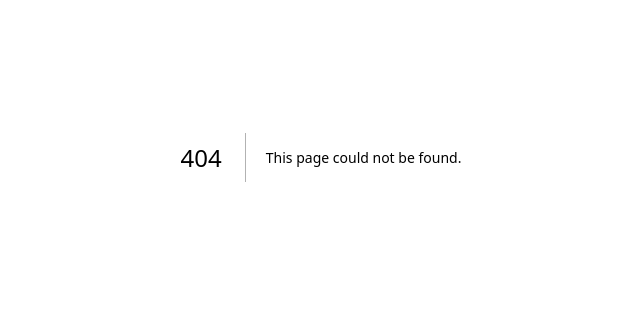
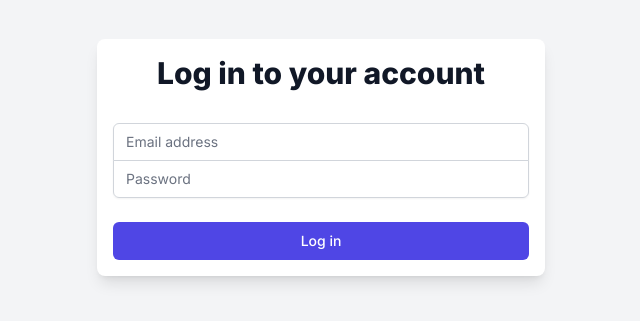
Before and after one commit to Johnmel15/dayscribe, a Next.js app: page / in a window 1280 px wide. Before the commit this address had no page. Shown: the part 243-564 px from the top of the page, without its empty margins (319-959 px from the left). Built offline with nearby package versions, Linux system fonts and the light colour scheme.

Commit message:
remove logout

```diff
--- a/app/logs/page.tsx
+++ b/app/logs/page.tsx
@@ -1,19 +1,13 @@
 import Form from "./Form/MainForm";
 import List from "./List";
 
-export default async function Home() {
+export default async function Logs() {
   return (
     <div className="container mx-auto px-4 sm:px-6 lg:px-8">
       <div className="flex flex-col sm:flex-row justify-between">
         <div className="mb-4 sm:mb-0">
           <h1 className="pt-5 text-2xl font-bold text-gray-600">Dayscribe</h1>
           <p className="text-sm font-300 text-gray-600">Your Digital Logbook</p>
-        </div>
-        <div>
-          <h1 className="pt-5 text-md font-bold text-gray-600">John Doe</h1>
-          <p className="text-right text-sm font-300 text-gray-600 mb-4 sm:mb-0 text-red-500">
-            Logout
-          </p>
         </div>
       </div>
 
--- /dev/null
+++ b/app/page.tsx
@@ -0,0 +1,59 @@
+import React from "react";
+
+const Home = () => {
+  return (
+    <div className="flex justify-center items-center min-h-screen bg-gray-100">
+      <div className="max-w-md w-full space-y-8 p-4 bg-white shadow-lg rounded-lg">
+        <div>
+          <h2 className="text-3xl font-extrabold text-center text-gray-900">
+            Log in to your account
+          </h2>
+        </div>
+        <form className="mt-8 space-y-6" action="#" method="POST">
+          <input type="hidden" name="remember" value="true" />
+          <div className="rounded-md shadow-sm -space-y-px">
+            <div>
+              <label htmlFor="email-address" className="sr-only">
+                Email address
+              </label>
+              <input
+                id="email-address"
+                name="email"
+                type="email"
+                autoComplete="email"
+                required
+                className="appearance-none rounded-none relative block w-full px-3 py-2 border border-gray-300 placeholder-gray-500 text-gray-900 rounded-t-md focus:outline-none focus:ring-indigo-500 focus:border-indigo-500 focus:z-10 sm:text-sm"
+                placeholder="Email address"
+              />
+            </div>
+            <div>
+              <label htmlFor="password" className="sr-only">
+                Password
+              </label>
+              <input
+                id="password"
+                name="password"
+                type="password"
+                autoComplete="current-password"
+                required
+                className="appearance-none rounded-none relative block w-full px-3 py-2 border border-gray-300 placeholder-gray-500 text-gray-900 rounded-b-md focus:outline-none focus:ring-indigo-500 focus:border-indigo-500 focus:z-10 sm:text-sm"
+                placeholder="Password"
+              />
+            </div>
+          </div>
+
+          <div>
+            <button
+              type="submit"
+              className="group relative w-full flex justify-center py-2 px-4 border border-transparent text-sm font-medium rounded-md text-white bg-indigo-600 hover:bg-indigo-700 focus:outline-none focus:ring-2 focus:ring-offset-2 focus:ring-indigo-500"
+            >
+              Log in
+            </button>
+          </div>
+        </form>
+      </div>
+    </div>
+  );
+};
+
+export default Home;
--- a/package.json
+++ b/package.json
@@ -11,9 +11,11 @@
   "dependencies": {
     "@prisma/client": "^5.5.2",
     "axios": "^1.6.0",
+    "bcryptjs": "^2.4.3",
     "bson": "^6.2.0",
     "mongodb": "^6.2.0",
     "next": "14.0.0",
+    "next-auth": "^4.24.4",
     "react": "^18",
     "react-datepicker": "^4.21.0",
     "react-dom": "^18",
```
Also changed, not shown: 1 other file (tests, documents, lock files or other folders).
